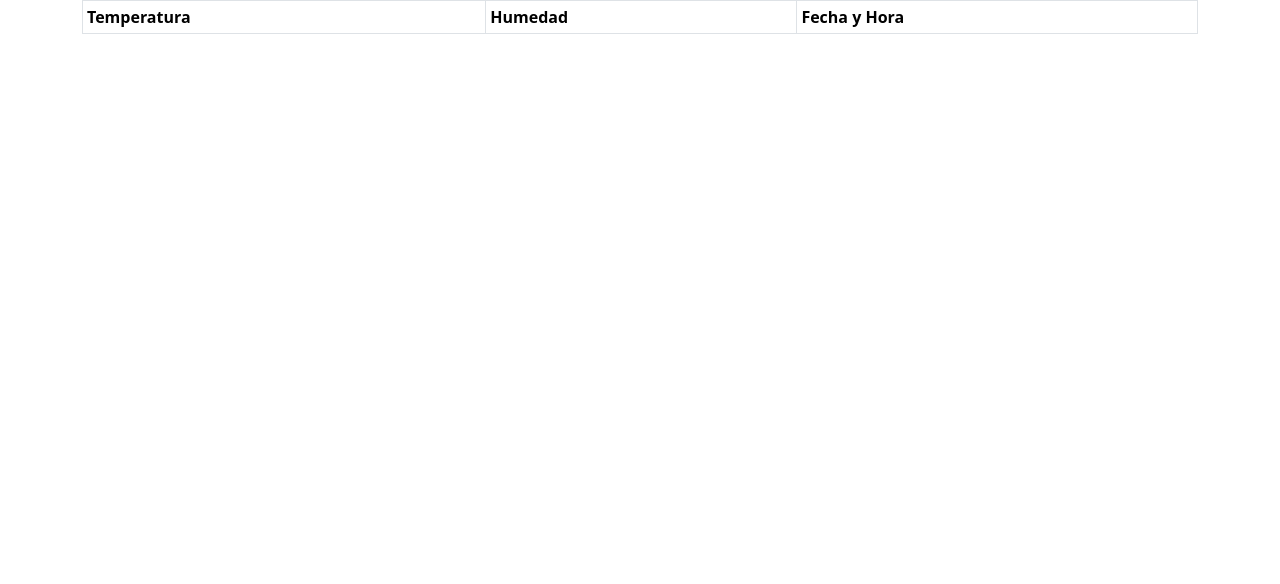
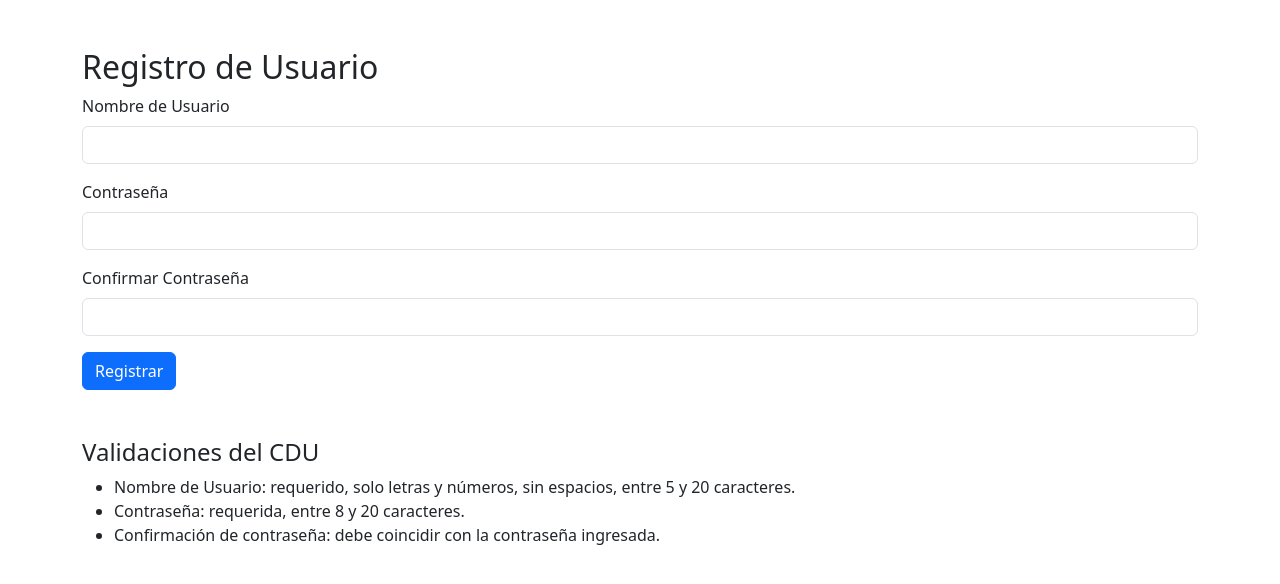
Before and after one commit to AridayPerez/flask7b, a Flask app: page / in a window 1280 px wide. Shown: the top 584 px of the page. Run offline with Flask 3, Linux system fonts and the light colour scheme; lists and menus that the app fills with data are empty; some libraries are stand-ins or nearby versions.

Commit message:
Update app.html

```diff
--- a/templates/app.html
+++ b/templates/app.html
@@ -3,44 +3,97 @@
 <head>
     <meta charset="UTF-8">
     <meta name="viewport" content="width=device-width, initial-scale=1.0">
+    <title>Registro de Usuario</title>
 
+    <!-- Bootstrap CSS -->
     <link href="https://cdn.jsdelivr.net/npm/bootstrap@5.3.3/dist/css/bootstrap.min.css" rel="stylesheet" integrity="sha384-QWTKZyjpPEjISv5WaRU9OFeRpok6YctnYmDr5pNlyT2bRjXh0JMhjY6hW+ALEwIH" crossorigin="anonymous">
 
+    <!-- jQuery -->
     <script src="https://code.jquery.com/jquery-3.7.1.min.js" integrity="sha256-/JqT3SQfawRcv/BIHPThkBvs0OEvtFFmqPF/lYI/Cxo=" crossorigin="anonymous"></script>
 
-    <script src="https://js.pusher.com/8.2.0/pusher.min.js"></script>
+    <!-- jQuery Validation -->
+    <script src="https://cdn.jsdelivr.net/npm/jquery-validation@1.19.5/dist/jquery.validate.min.js"></script>
 
-    <title>APP</title>
 </head>
 <body>
-    <div class="container">
-      <table class="table table-sm table-bordered">
-        <thead>
-          <tr>
-            <th>Temperatura</th>
-            <th>Humedad</th>
-            <th>Fecha y Hora</th>
-          </tr>
-        </thead>
-      </table>
+    <div class="container mt-5">
+        <h2>Registro de Usuario</h2>
+
+        <!-- Formulario de registro -->
+        <form id="formRegistro" novalidate>
+            <div class="mb-3">
+                <label for="username" class="form-label">Nombre de Usuario</label>
+                <input type="text" class="form-control" id="username" name="username" required>
+            </div>
+            <div class="mb-3">
+                <label for="password" class="form-label">Contraseña</label>
+                <input type="password" class="form-control" id="password" name="password" required>
+            </div>
+            <div class="mb-3">
+                <label for="confirmPassword" class="form-label">Confirmar Contraseña</label>
+                <input type="password" class="form-control" id="confirmPassword" name="confirmPassword" required>
+            </div>
+            <button type="submit" class="btn btn-primary">Registrar</button>
+        </form>
+
+        <!-- Tabla con detalles de validaciones -->
+        <h4 class="mt-5">Validaciones del CDU</h4>
+        <ul>
+            <li>Nombre de Usuario: requerido, solo letras y números, sin espacios, entre 5 y 20 caracteres.</li>
+            <li>Contraseña: requerida, entre 8 y 20 caracteres.</li>
+            <li>Confirmación de contraseña: debe coincidir con la contraseña ingresada.</li>
+        </ul>
     </div>
 
+    <!-- Validación con jQuery Validation -->
+    <script>
+        $(document).ready(function() {
+            // Reglas de validación
+            $("#formRegistro").validate({
+                rules: {
+                    username: {
+                        required: true,
+                        minlength: 5,
+                        maxlength: 20,
+                        alphanumeric: true // Letras y números
+                    },
+                    password: {
+                        required: true,
+                        minlength: 8,
+                        maxlength: 20
+                    },
+                    confirmPassword: {
+                        required: true,
+                        equalTo: "#password"
+                    }
+                },
+                messages: {
+                    username: {
+                        required: "El nombre de usuario es obligatorio.",
+                        minlength: "El nombre de usuario debe tener al menos 5 caracteres.",
+                        maxlength: "El nombre de usuario no puede exceder los 20 caracteres.",
+                        alphanumeric: "El nombre de usuario solo puede contener letras y números."
+                    },
+                    password: {
+                        required: "La contraseña es obligatoria.",
+                        minlength: "La contraseña debe tener al menos 8 caracteres.",
+                        maxlength: "La contraseña no puede exceder los 20 caracteres."
+                    },
+                    confirmPassword: {
+                        required: "Confirma tu contraseña.",
+                        equalTo: "Las contraseñas no coinciden."
+                    }
+                }
+            });
+        });
+
+        // Añadir método alphanumeric (solo letras y números)
+        $.validator.addMethod("alphanumeric", function(value, element) {
+            return this.optional(element) || /^[a-z0-9]+$/i.test(value);
+        }, "Solo se permiten letras y números.");
+    </script>
+
+    <!-- Bootstrap JS -->
     <script src="https://cdn.jsdelivr.net/npm/bootstrap@5.3.3/dist/js/bootstrap.bundle.min.js" integrity="sha384-YvpcrYf0tY3lHB60NNkmXc5s9fDVZLESaAA55NDzOxhy9GkcIdslK1eN7N6jIeHz" crossorigin="anonymous"></script>
-
-    <script>
-        window.addEventListener("load", function (event) {
-            // Enable pusher logging - don't include this in production
-            Pusher.logToConsole = true
-
-            var pusher = new Pusher("cda1cc599395d699a2af", {
-                cluster: "us2"
-            })
-
-            var channel = pusher.subscribe("my-channel");
-            channel.bind("my-event", function(data) {
-                alert("Ocurrió el evento")
-            })
-        })
-    </script>
 </body>
 </html>
```
